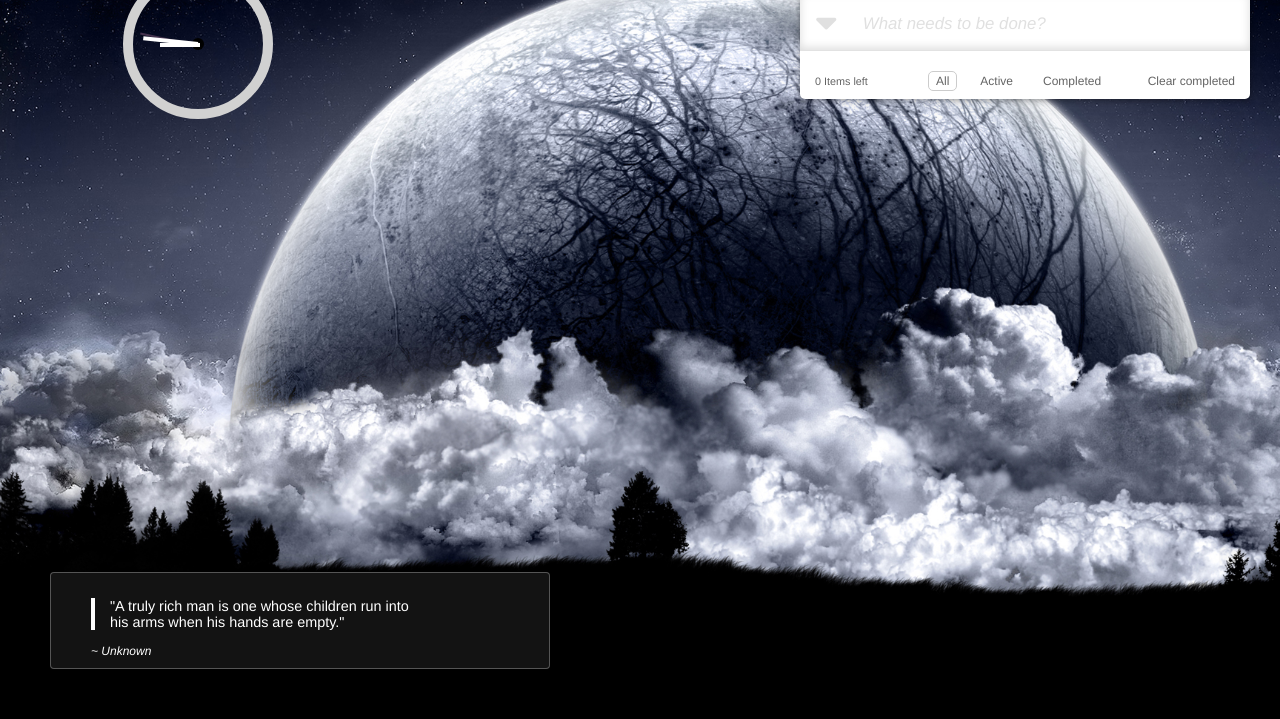
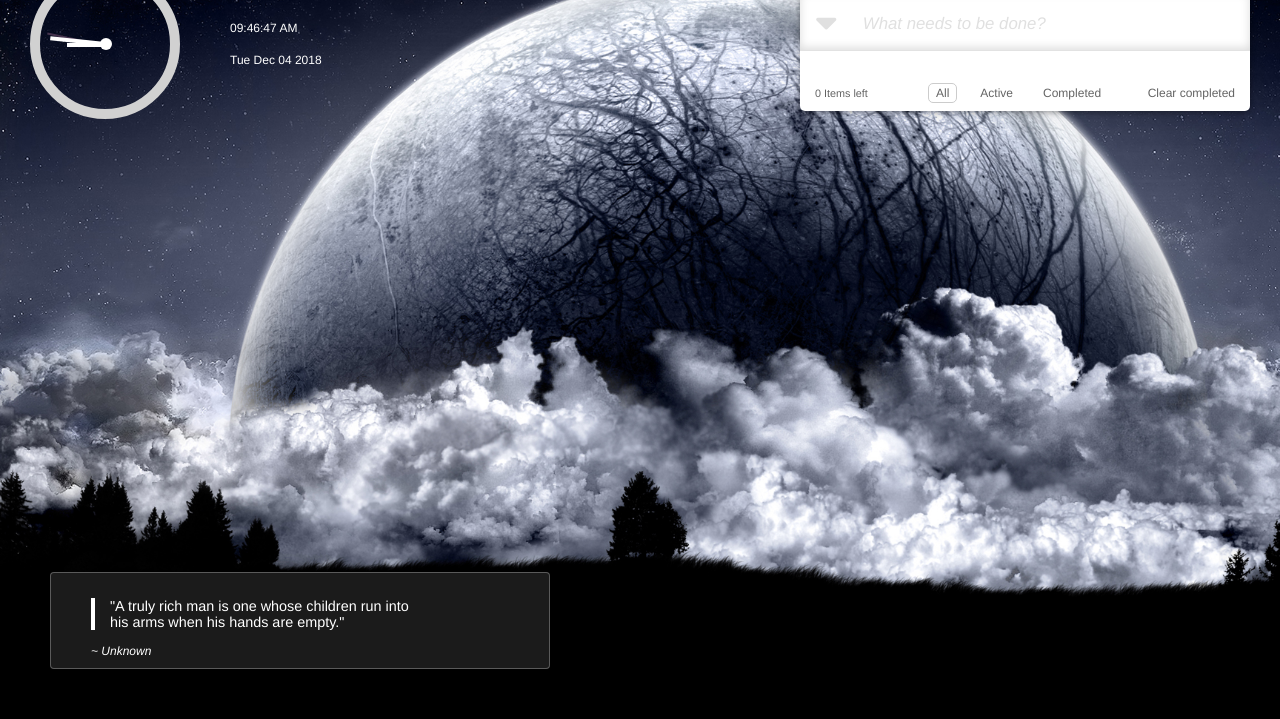
Before and after one commit to abidRahim/multi-plugin-chrome-extension, a browser extension: page Project/chrome_extension/index.html in a window 1280 px wide. Shown: the part 81-800 px from the top of the page. Drawn offline with Linux system fonts and the light colour scheme.

Commit message:
Fix Todo overflow scroll

```diff
--- a/Project/chrome_extension/css/main.css
+++ b/Project/chrome_extension/css/main.css
@@ -10,6 +10,10 @@ body {
   font-family: 'Helvetica Neue', Arial, Helvetica, sans-serif;
 }
 
+p {
+  margin: 2px 0;
+}
+
 .back {
   background-image: var(--change);
   background-size: cover;
@@ -17,20 +21,37 @@ body {
 
 .grid {
   display: grid;
-  grid-template-columns: 2fr 1fr;
+  justify-content: space-between;
   height: 100vh;
+  grid-auto-flow: column;
+}
+
+.grid1 {
+  display: grid;
+  width: 500px;
+}
+
+.grid2 {
+  display: grid;
+  width: 500px;
 }
 
 /* Browser Clock */
 
+.item {
+
+}
+
 .item1 {
   display: grid;
-  grid-template-columns: 1fr 1fr;
+  grid-template-columns: 200px 100px;
   grid-template-rows: 250px;
   grid-template-areas:
-    "clock other"
-    "another other";
-  place-items: center;
+  "clock other"
+  "another other";
+  justify-items: space-around;
+  align-items: center;
+  padding-left: 30px;
 }
 
 .clock {
@@ -46,11 +67,12 @@ body {
   height: 12px;
   width: 12px;
   border-radius: 50%;
-  background-color: black;
+  background-color: rgb(255, 255, 255);
   position: absolute;
   top: 50%;
-  left: 50%;
+  left: 50.5%;
   transform: translate(-50%, -50%);
+  z-index: 1;
 }
 
 .hour {
@@ -86,6 +108,19 @@ body {
   z-index: -1;
 }
 
+.item2 {
+  align-self: space-around;
+}
+.digiClock {
+  color: white;
+}
+
+.dateString {
+
+}
+
+/* Quote Generator */
+
 .quote-generator {
   width: 400px;
 }
@@ -97,8 +132,7 @@ body {
   border: 0.5px solid rgba(204, 204, 204, 0.356);
   border-radius: 4px;
   padding: 10px 0;
-  filter: blur(30%);
-  background-color: rgba(53, 53, 53, 0.37);
+  background-color: rgba(53, 53, 53, 0.527);
   width: 500px;
 }
 
@@ -107,7 +141,6 @@ blockquote {
   padding-left: 15px;
   color: white;
   font-size: 1.2em;
-
 }
 
 cite {
@@ -181,6 +214,12 @@ input::placeholder {
 ul {
   list-style-type: none;
 }
+
+#addList {
+  max-height: 200px;
+  overflow: auto;
+}
+
 
 label {
   color: #4d4d4d;
--- a/Project/chrome_extension/index.html
+++ b/Project/chrome_extension/index.html
@@ -15,18 +15,34 @@
   </header>
 
   <main class="grid">
+
+    <div class="grid1">
+
       <div class="item item1">
+
         <div class="clock">
           <div class="center"></div>
           <div class="hour"></div>
           <div class="minute"></div>
           <div class="second"></div>
         </div>
+
+        <div id="clockDisplay" class="item2 digiClock"></div>
+
       </div>
 
+
+      <div class="item quote">
+        <div class="quote-generator">
+
+        </div>
+      </div>
+
+    </div>
+      <div>
         <div class="item">
           <div class="todo-wrapper">
-        <h1 class="todo-heading">ToDoodle</h1>
+            <h1 class="todo-heading">ToDo List</h1>
 
             <div class="todo-container">
               <!-- User text input box -->
@@ -53,11 +69,6 @@
               </div>
             </div>
         </div>
-
-    <div class="item quote">
-      <div class="quote-generator">
-
-      </div>
     </div>
   </main>
 
--- a/Project/chrome_extension/js/main.js
+++ b/Project/chrome_extension/js/main.js
@@ -7,7 +7,6 @@ function backgroundHandler() {
   var num = Math.floor(Math.random() *12);
 
   root.style.setProperty("--change", "url('../img/" + num + ".jpg')");
-  console.log(num);
 }
 
 setInterval(backgroundHandler, 60000);
@@ -64,6 +63,48 @@ var second = document.querySelector(".second");
     setInterval( secStick, 1000);
     setInterval( minStick , 60000);
     setInterval( hourStick, 3600000);
+
+
+// Browser Clock -- Digitial
+
+let digiClock = document.getElementById('clockDisplay');
+
+function displayTime() {
+  let date = new Date();
+  let hour = date.getHours();
+  let minute = date.getMinutes();
+  let second = date.getSeconds();
+  let dateString = date.toDateString();
+
+  let meridiem = "AM";
+
+  if (hour == 12) {
+    meridiem = "PM";
+  }
+
+  if (hour > 12 ) {
+    hour = hour - 12;
+    meridiem = "PM";
+  }
+
+  if (hour == 0) {
+    hour = 12;
+    meridiem = "AM";
+  }
+
+  hour = (hour < 10) ? "0" + hour : hour;
+  minute = (minute < 10) ? "0" + minute : minute;
+  second = (second < 10) ? "0" + second : second;
+
+  let time = hour + ":" + minute + ":" + second + " " + meridiem;
+
+  digiClock.innerHTML = `<p class="time">${time}</p> <br> <p class="dateString">${dateString}</p>`;
+
+  setTimeout(displayTime, 1000);
+}
+
+displayTime();
+
 
 // Quote Generator
 
```
Lines whose indentation alone changed are shown as unchanged.
